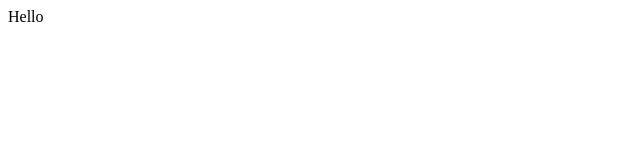
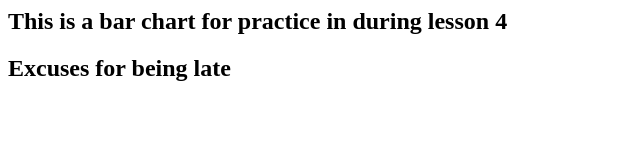
Before and after one commit to johnpoon/l4chart, a plain HTML site: page index.html in a window 1280 px wide. Shown: the whole page, without its empty margins (0-640 px from the left). Drawn offline with Linux system fonts and the light colour scheme.

Commit message:
Update testing

```diff
--- a/index.html
+++ b/index.html
@@ -1,2 +1,41 @@
+<html>
 
-Hello
+    <head>
+        <style>
+        .bar-block{
+            background-colour:red;
+            color: white;
+            text-align: right;
+            margin-top: 2px;
+            margin-bottom: 2px;
+        }
+
+
+</style>
+
+    </head>
+
+
+    <body>
+        <article>
+            <h1>This is a bar chart for practice in during lesson 4
+            </h1>
+            <section>
+                <h2> Excuses for being late
+                </h2>
+                <div class="myfigure">
+                <div class="bar-block" style="width: 100px;"> 100 </div>
+
+
+
+
+
+
+        </article>
+
+
+
+    </body>
+
+
+</html>
```
